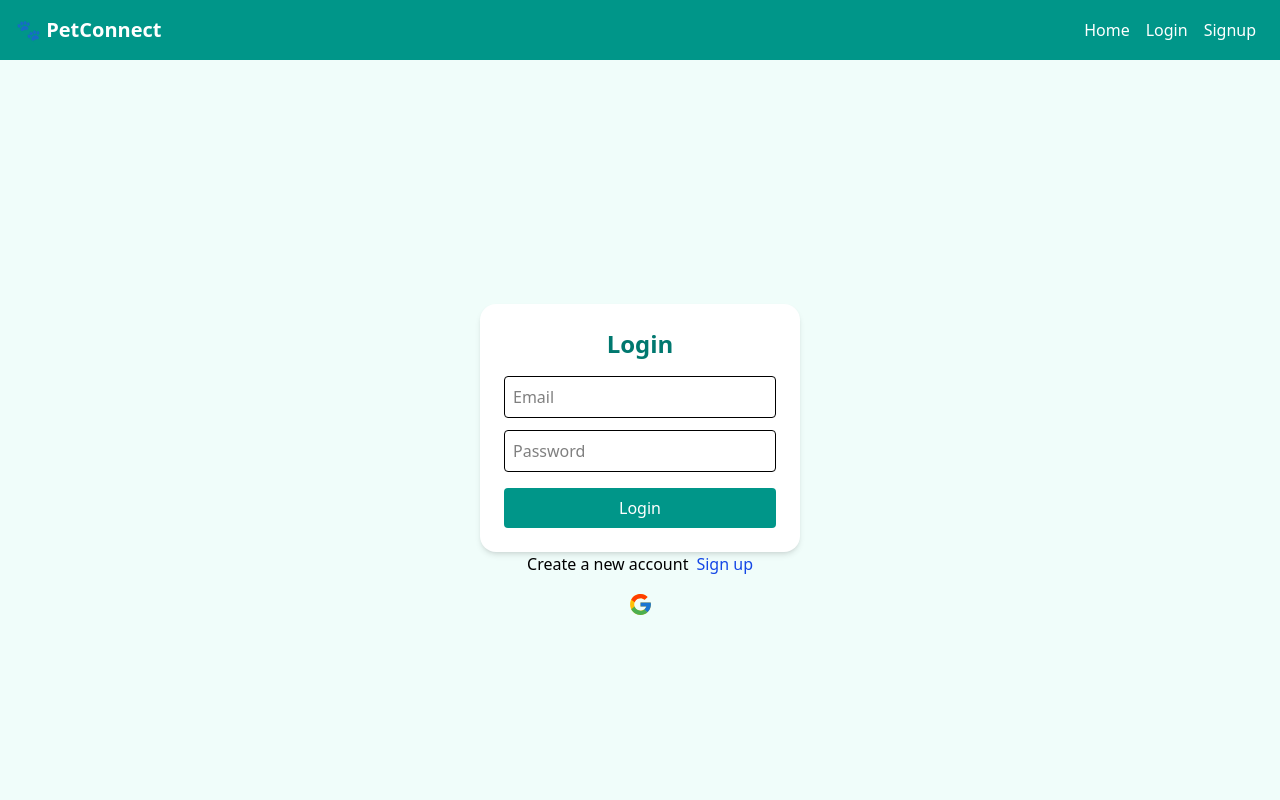
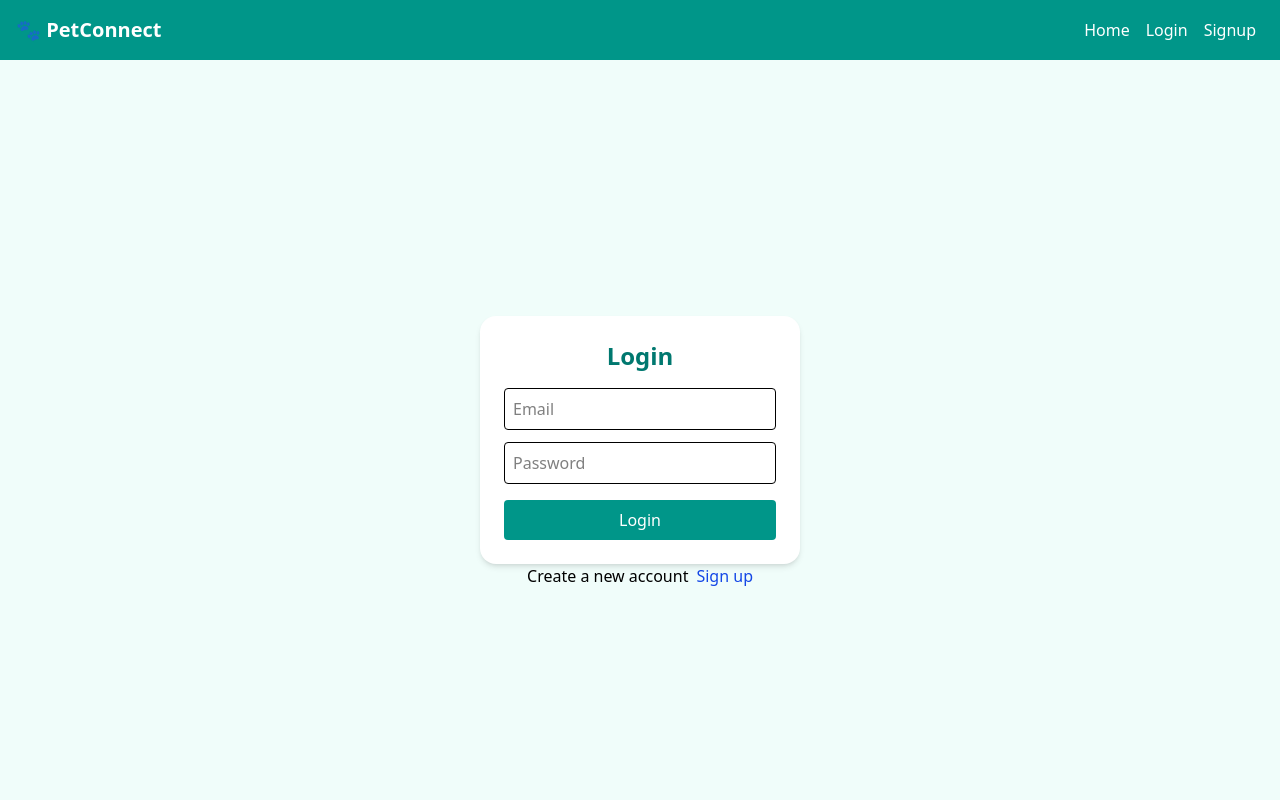
Before and after one commit to Mohit05012005/PetConnect_frontend, a React (Vite) app: page /login in a window 1280 px wide. Shown: the top 800 px of the page. Built offline with nearby package versions, Linux system fonts and the light colour scheme.

Commit message:
some changes

```diff
--- a/src/pages/Login.jsx
+++ b/src/pages/Login.jsx
@@ -96,7 +96,7 @@ const Login = () => {
    gap-3
   "
 >
-  <FcGoogle size={25} />
+  {/* <FcGoogle size={25} /> */}
   {/* <span className="font-medium">Sign in with Google</span> */}
 </button>
     </div>
```
